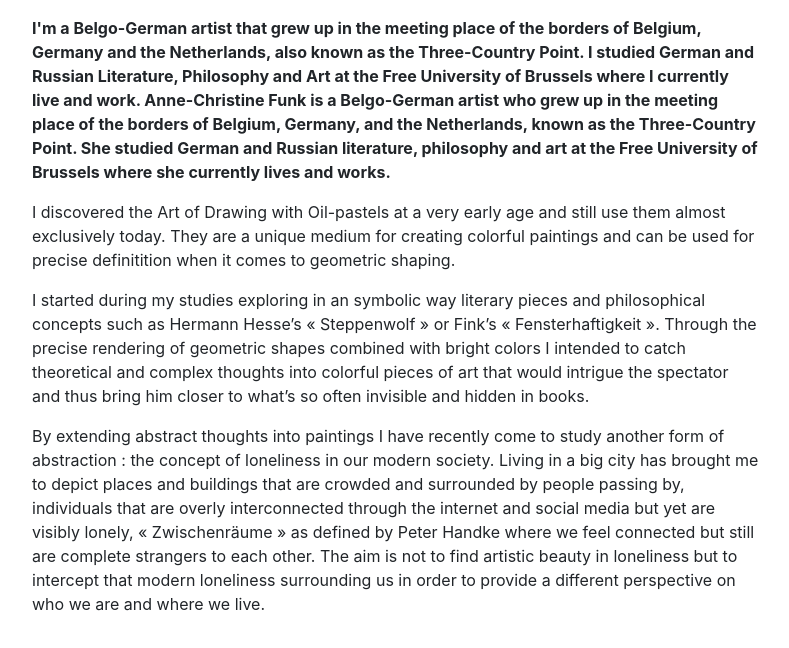
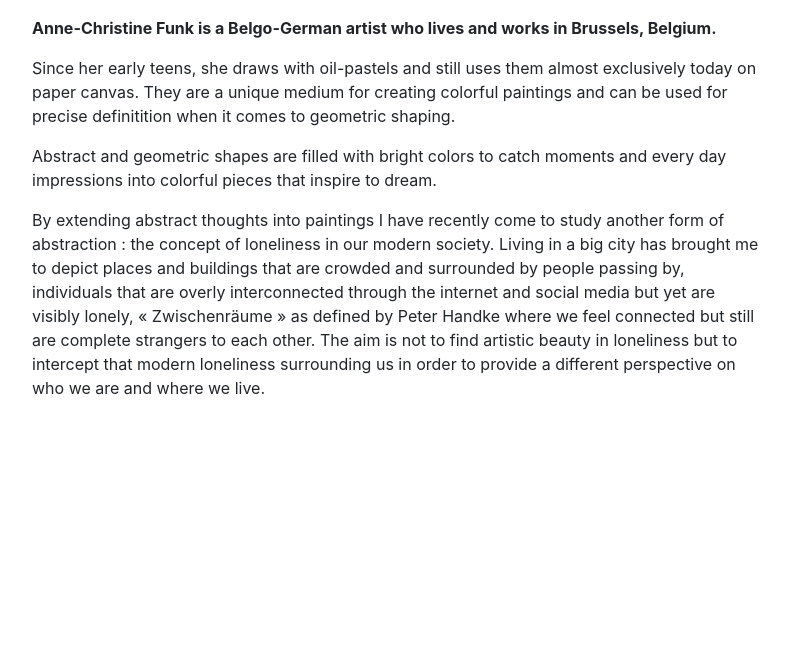
Before and after one commit to acelpb/acfunk, a Django app: page /about/ in a window 1280 px wide. Shown: the part 56-704 px from the top of the page, without its empty margins (244-1033 px from the left). Run offline with Django 3.2, Linux system fonts and the light colour scheme; some libraries are stand-ins or nearby versions.

Commit message:
Update about.html

```diff
--- a/templates/acfunk/about.html
+++ b/templates/acfunk/about.html
@@ -5,23 +5,16 @@
     <div class="row justify-content-center">
         <div class="col-lg-8 col-md-10 col-sm-12 text-left p-3 ">
             <p>
-                <strong>I'm a Belgo-German artist that grew up in the meeting place of the borders of Belgium, Germany
-                    and the Netherlands, also known as the Three-Country Point. I studied German and Russian Literature,
-                    Philosophy and Art at the Free University of Brussels where I currently live and work.
-                    Anne-Christine Funk is a Belgo-German artist who grew up in the meeting place of the borders of
-                    Belgium, Germany, and the Netherlands, known as the Three-Country Point. She studied German and
-                    Russian literature, philosophy and art at the Free University of Brussels where she currently lives
-                    and works.</strong>
+                <strong>Anne-Christine Funk is a Belgo-German artist who lives and works in Brussels, Belgium.</strong>
             </p>
-            <p>I discovered the Art of Drawing with Oil-pastels at a very early age and still use them almost
-                exclusively today. They are a unique medium for creating colorful paintings and can be used for precise
-                definitition when it comes to geometric shaping.</p>
-            <p>I started during my studies exploring in an symbolic way literary pieces and philosophical concepts such
-                as Hermann Hesse’s « Steppenwolf » or Fink’s « Fensterhaftigkeit ». Through the precise rendering of
-                geometric shapes combined with bright colors I intended to catch theoretical and complex thoughts into
-                colorful pieces of art that would intrigue the spectator and thus bring him closer to what’s so often
-                invisible and hidden in books.</p>
-            <p>By extending abstract thoughts into paintings I have recently come to study another form of abstraction :
+            <p> Since her early teens, she draws with oil-pastels and still uses them almost exclusively today on paper canvas.
+                They are a unique medium for creating colorful paintings and can be used for precise definitition when it comes
+                to geometric shaping.</p>
+
+            <p> Abstract and geometric shapes are filled with bright colors to catch moments and every day impressions into colorful pieces that
+                inspire to dream.</p>
+
+            <p> By extending abstract thoughts into paintings I have recently come to study another form of abstraction :
                 the concept of loneliness in our modern society. Living in a big city has brought me to depict places
                 and buildings that are crowded and surrounded by people passing by, individuals that are overly
                 interconnected through the internet and social media but yet are visibly lonely, « Zwischenräume » as
```
